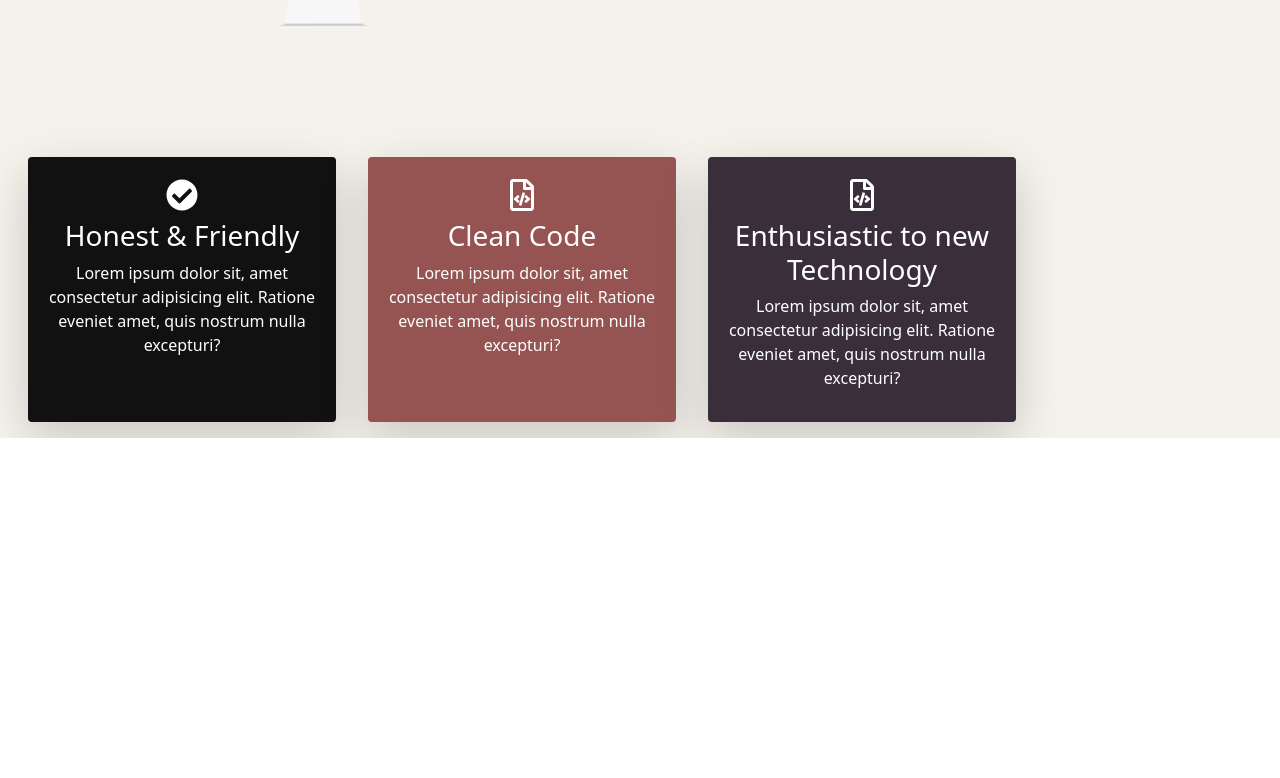
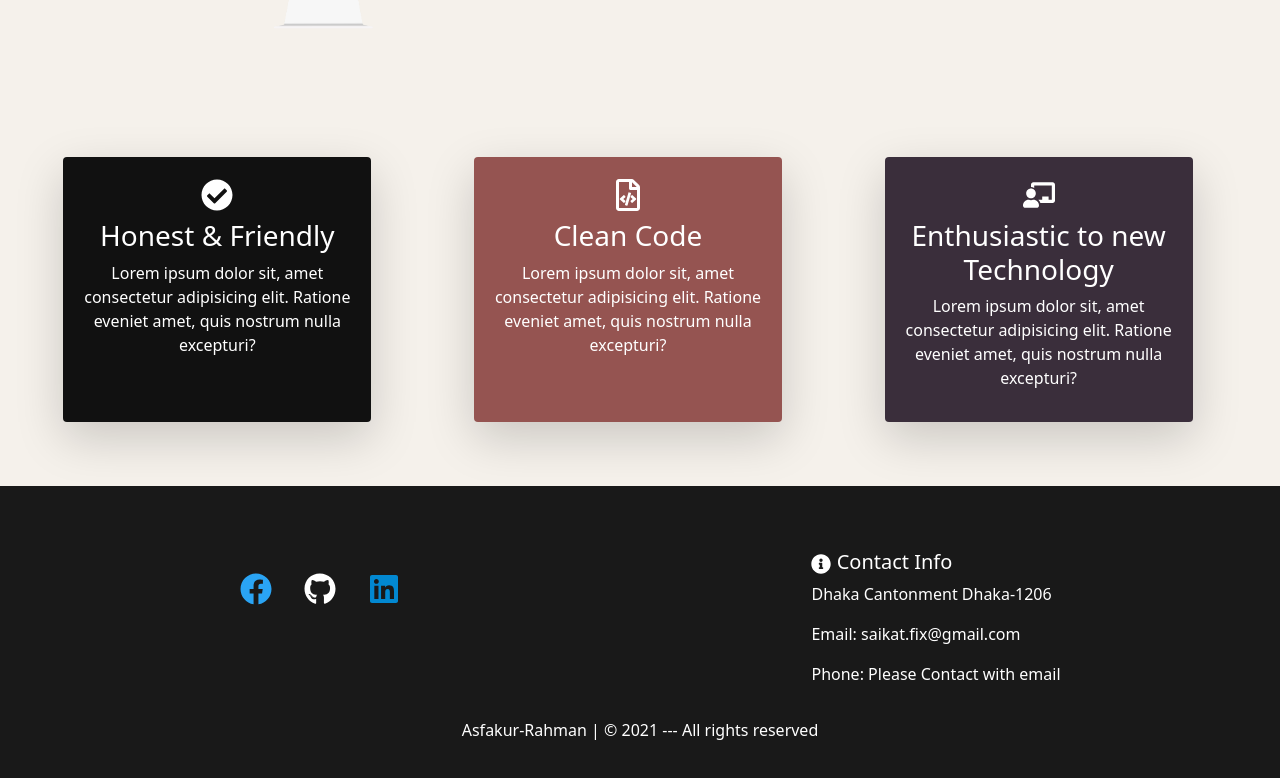
Before and after one commit to Asfakur/asfakur-rahman-portfolio, a React (Create React App) app: page /about in a window 1280 px wide. Shown: the part 1528-2306 px from the top of the page. Before the commit the page ends 1966 px from the top, so only its background shows below. Built offline with nearby package versions, Linux system fonts and the light colour scheme.

Commit message:
footer done

```diff
--- a/src/App.js
+++ b/src/App.js
@@ -8,8 +8,9 @@ import {
   Route,
   Link
 } from "react-router-dom";
-import Header from './components/Header/Header';
+import Header from './components/Shared/header';
 import Home from './components/Home/Home';
+import Footer from './components/Shared/footer';
 
 
 function App() {
@@ -25,6 +26,7 @@ function App() {
         </Route>
 
       </Switch>
+      <Footer />
     </Router>
   );
 }
--- a/src/components/Home/Specialty/specialty.jsx
+++ b/src/components/Home/Specialty/specialty.jsx
@@ -1,9 +1,9 @@
 import React from "react";
-import { FaCheckCircle, FaFileCode, FaRegFileCode } from "react-icons/fa";
+import { FaCheckCircle, FaRegFileCode, FaChalkboardTeacher } from "react-icons/fa";
 
 const Specialty = () => {
   return (
-    <div className="row container-fluid">
+    <div className="row container-fluid d-flex justify-content-around pb-5">
       <div className="bg-primary text-white col-md-3 rounded text-center p-3 m-3 shadow-lg">
         <h2>
           <FaCheckCircle />
@@ -26,7 +26,7 @@ const Specialty = () => {
       </div>
       <div className="bg-info text-white col-md-3 rounded text-center p-3 m-3 shadow-lg">
         <h2>
-          <FaRegFileCode />
+          <FaChalkboardTeacher />
         </h2>
         <h3>Enthusiastic to new Technology</h3>
         <p>
--- /dev/null
+++ b/src/components/Shared/footer.jsx
@@ -0,0 +1,55 @@
+import React from "react";
+import { FaFacebook, FaGithub, FaLinkedin, FaInfoCircle } from "react-icons/fa";
+
+const Footer = () => {
+  return (
+    <footer className="py-5 bg-secondary">
+      <div className="row text-white container-fluid">
+        <div className="col-md-6 d-flex justify-content-center p-3 my-3">
+          <a
+            className="h2 px-3"
+            href="https://www.facebook.com/asfakur.rahman.7374/"
+            target="_blank"
+            rel="noreferrer noopener"
+          >
+            <FaFacebook color="#2AA4F4" />
+          </a>
+          <a
+            className="h2 px-3"
+            href="https://github.com/Asfakur"
+            target="_blank"
+            rel="noreferrer noopener"
+          >
+            <FaGithub color="white" />
+          </a>
+          <a
+            className="h2 px-3"
+            href="https://www.linkedin.com/in/asfakur-rahman/"
+            target="_blank"
+            rel="noreferrer noopener"
+          >
+            <FaLinkedin color="#0288D1" />
+          </a>
+        </div>
+        <div className="col-md-6 d-flex justify-content-center align-items-center my-3">
+          <div>
+            <h5>
+              <FaInfoCircle /> Contact Info
+            </h5>
+            <p>Dhaka Cantonment Dhaka-1206</p>
+            <p>Email: saikat.fix@gmail.com</p>
+            <p>Phone: Please Contact with email</p>
+          </div>
+        </div>
+      </div>
+      <div className="text-center text-white">
+        <p>
+          Asfakur-Rahman | &copy; {new Date().getFullYear()} --- All rights
+          reserved
+        </p>
+      </div>
+    </footer>
+  );
+};
+
+export default Footer;
--- a/src/components/Header/Header.js
+++ b/src/components/Shared/header.jsx
@@ -17,9 +17,9 @@ const Header = () => {
                 </Nav>
                 <Nav>
                     <Link className="active nav-link text-white mx-3 h6" to="/project">Project</Link>
-                    <Link className="nav-link text-white mx-3 h6" to="/blog">Blog</Link>
-                    <Link className="nav-link text-white mx-3 h6" to="/resume">Resume</Link>
-                    <Link className="nav-link text-white mx-3 h6" to="/about">About</Link>
+                    {/* <Link className="nav-link text-white mx-3 h6" to="/blog">Blog</Link> */}
+                    {/* <Link className="nav-link text-white mx-3 h6" to="/resume">Resume</Link> */}
+                    <Link className="nav-link text-white mx-3 h6" to="/contact">Contact</Link>
                 </Nav>
             </Navbar.Collapse>
         </Navbar>
```
